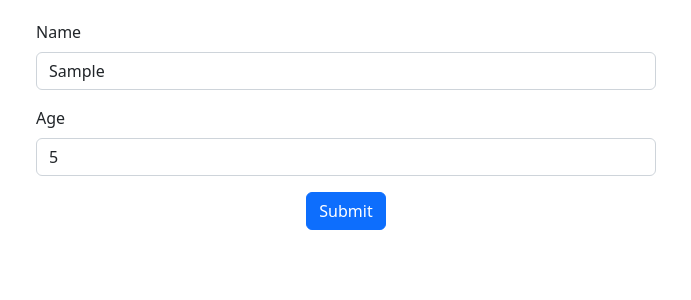
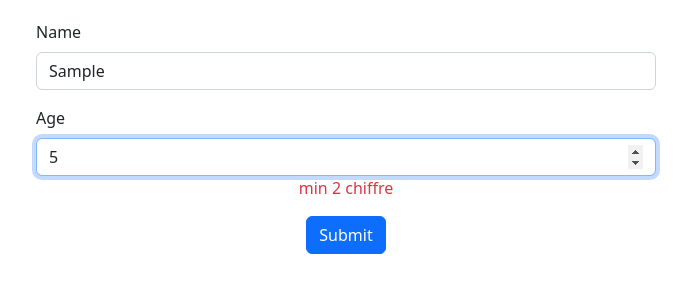
Before and after one commit to Fallou-Mbengue/react-app18, a React (Vite) app in the folder react-app/: page / in a window 1280 px wide. Both pictures are taken after typing "Sample", "5" into the empty fields and a click on the button "Submit". Shown: the top 300 px of the page, without its empty margins (294-985 px from the left). Built offline with nearby package versions, Linux system fonts and the light colour scheme.

Commit message:
validation

```diff
--- a/react-app/src/components/Form.tsx
+++ b/react-app/src/components/Form.tsx
@@ -1,8 +1,16 @@
-import React, { FormEvent, useRef, useState } from "react";
 import { FieldValues, useForm } from "react-hook-form";
 
+interface FormData {
+  name: string;
+  age: number;
+}
+
 const Form = () => {
-  const { register, handleSubmit } = useForm();
+  const {
+    register,
+    handleSubmit,
+    formState: { errors },
+  } = useForm<FormData>();
   const onSubmit = (data: FieldValues) => console.log(data);
 
   return (
@@ -12,22 +20,34 @@ const Form = () => {
           Name
         </label>
         <input
-          {...register("name")}
+          {...register("name", { required: true, minLength: 5 })}
           id="name"
           type="text"
           className="form-control"
         />
+        {errors.name?.type === "required" && (
+          <p className="text-center text-danger mt-2">Nom requise</p>
+        )}
+        {errors.name?.type === "minLength" && (
+          <p className="text-center text-danger mt-2">Minimum 5 caractèère</p>
+        )}
       </div>
       <div className="mb-3 col-6 mx-auto">
         <label htmlFor="age" className="form-label">
           Age
         </label>
         <input
-          {...register("age")}
+          {...register("age", { required: true, minLength: 2 })}
           id="age"
           type="number"
           className="form-control"
         />
+        {errors.age?.type === "required" && (
+          <p className="text-center text-danger">Age requise</p>
+        )}
+        {errors.age?.type === "minLength" && (
+          <p className="text-center text-danger">min 2 chiffre</p>
+        )}
       </div>
       <div className="text-center">
         <button className="btn btn-primary" type="submit">
```
